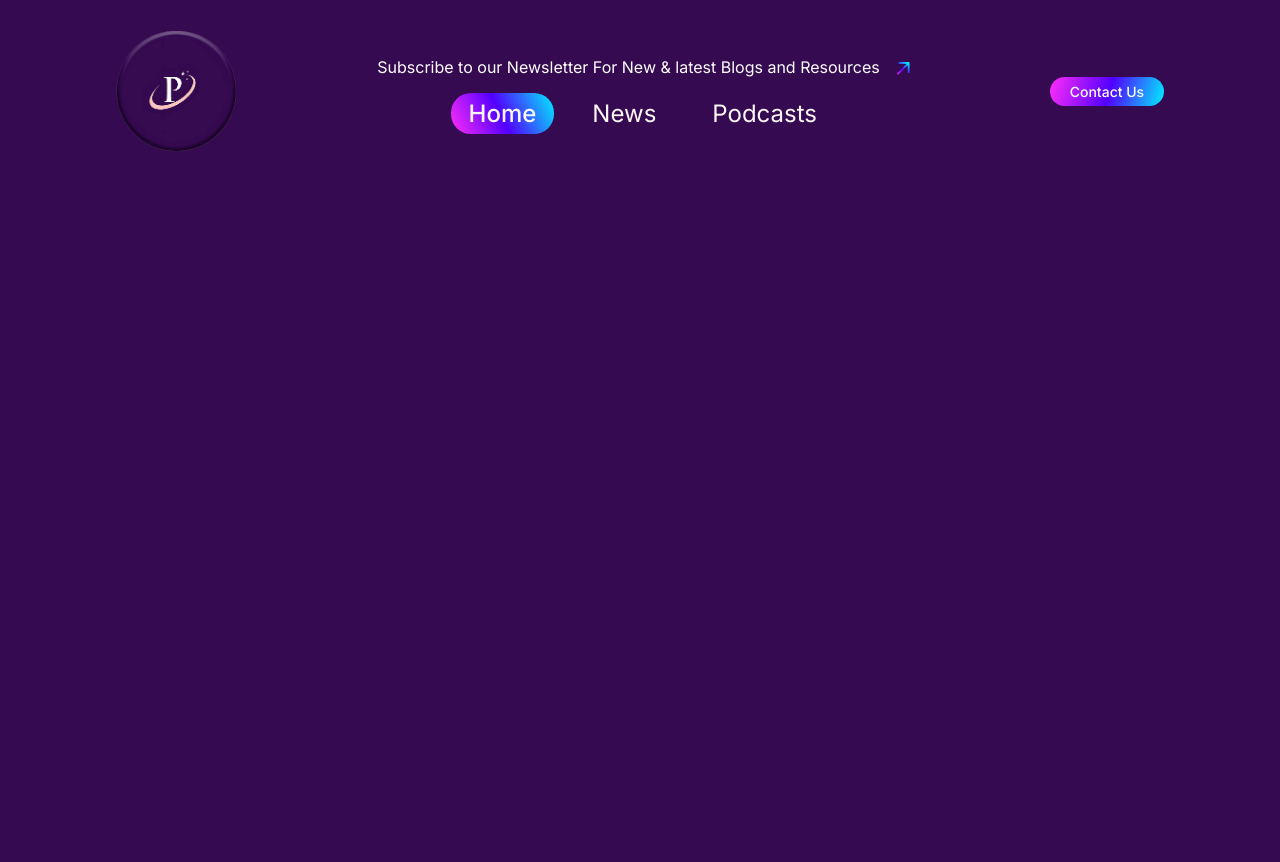
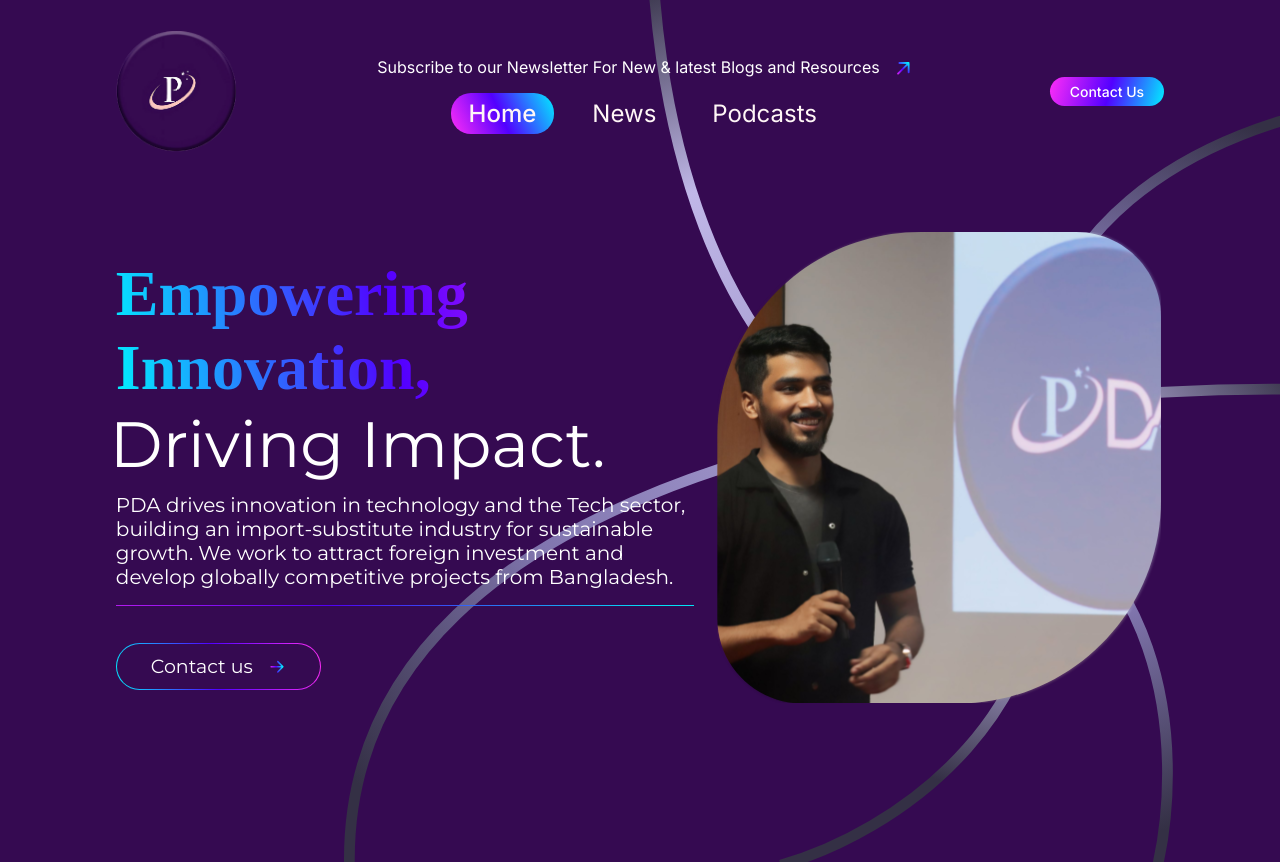
Before and after one commit to MohammadYasin74630/pda-landing-page, a plain HTML site: page index.html in a window 1280 px wide. Before the commit the page ends 800 px from the top, so only its background shows below. Drawn offline with Linux system fonts and the light colour scheme; a web font is replaced by a local one.

Commit message:
hero section created

```diff
--- a/index.html
+++ b/index.html
@@ -53,6 +53,56 @@
         </nav>
     </header>
 
+    <main class="container">
+        <!-- hero section -->
+        <section class="hero-section">
+            <div class="left-row">
+                <h2 class="heading font-abhaya-libre">Empowering Innovation, </h2>
+                <p class="title">Driving Impact.</p>
+                <p class="description">PDA drives innovation in technology and the Tech sector, building an
+                    import-substitute industry for sustainable growth. We work to attract foreign investment and develop
+                    globally competitive projects from Bangladesh.</p>
+                <img class="devider" src="/assets/icons/gradient-line.svg" alt="gradient divider line">
+                <button>
+                    Contact us
+                    <img src="/assets/icons/gradient-arrow.svg" alt="gradient arrow pointing to the right">
+                </button>
+            </div>
+
+            <div class="right-row">
+                <svg width="532" height="565" viewBox="0 0 532 565" fill="none" xmlns="http://www.w3.org/2000/svg"
+                    xmlns:xlink="http://www.w3.org/1999/xlink">
+                    <defs>
+                        <!-- Define a shadow filter -->
+                        <filter id="my-shadow" x="-50%" y="-50%" width="200%" height="200%">
+                            <feDropShadow dx="1" dy="0" stdDeviation="2" flood-color="black" flood-opacity="0.5" />
+                        </filter>
+                    </defs>
+                    <mask id="mask0_601_43" style="mask-type:alpha" maskUnits="userSpaceOnUse" x="4" y="0" width="524"
+                        height="557">
+                        <path
+                            d="M528 100C528 44.7715 483.228 0 428 0H244C111.452 0 4 107.452 4 240V457C4 512.228 48.7715 557 104 557H288C420.548 557 528 449.548 528 317V100Z"
+                            fill="#A3A3A3" filter="url(#my-shadow)" />
+                    </mask>
+                    <g mask="url(#mask0_601_43)">
+                        <rect x="-176" y="-65" width="720" height="874" fill="url(#pattern0_601_43)" />
+                    </g>
+                    <defs>
+                        <pattern id="pattern0_601_43" patternContentUnits="objectBoundingBox" width="1.31098"
+                            height="0.71968">
+                            <use xlink:href="#image0_601_43" transform="scale(0.000376719 0.000310341)" />
+                        </pattern>
+                        <image id="image0_601_43" width="3480" height="2319" preserveAspectRatio="none" href="/assets/images/img1.jpg" />
+                        <title>Smiling man in a black shirt against a PDA-branded background</title>
+                    </defs>
+                </svg>
+                <img class="bg-effect" src="/assets/icons/ray-lines.svg" alt="random lines behind the hero image"
+                    width="872" height="853">
+            </div>
+        </section>
+
+    </main>
+
 </body>
 
 </html>
--- a/style.css
+++ b/style.css
@@ -215,3 +215,126 @@ header .active {
     }
 
 }
+
+/* hero section */
+
+.hero-section {
+    display: flex;
+    flex-direction: column;
+    justify-content: space-between;
+    align-items: center;
+    gap: 20px;
+    margin: 40px 0;
+}
+
+@media screen and (min-width: 1600px) {
+
+    .hero-section .left-row {
+        margin-left: 100px;
+    }
+}
+
+.hero-section .heading {
+    font-size: 44px;
+    font-weight: 800;
+    background: linear-gradient(80deg, #00F0FF 0%, #5200FF 48%, #FF2DF7 100%);
+    background-clip: text;
+    color: transparent;
+}
+
+.hero-section .title {
+    font-size: 44px;
+    margin-left: -6px;
+}
+
+@media screen and (min-width: 1024px) {
+
+    .hero-section {
+        width: 91%;
+        flex-direction: row;
+        margin: 80px auto;
+    }
+
+    .hero-section .heading {
+        font-size: 64px;
+    }
+
+    .hero-section .title {
+        font-size: 64px;
+    }
+}
+
+.hero-section .description {
+    max-width: 50ch;
+    font-size: 20px;
+    margin-top: 10px;
+}
+
+.hero-section .devider {
+    width: 100%;
+    min-height: 1px;
+}
+
+.hero-section .left-row>img {
+    display: block;
+    margin-top: 16px;
+    margin-bottom: 37px;
+}
+
+.hero-section .left-row button {
+    display: flex;
+    align-items: center;
+    gap: 15px;
+    padding: 11px 34px;
+    border-radius: 24px;
+    color: white;
+    font-size: 19px;
+    background: linear-gradient(to left, #350A51, #350A51) padding-box,
+        linear-gradient(80deg, #00F0FF 0%, #5200FF 48%, #FF2DF7 100%) border-box;
+    border: 1px solid transparent;
+}
+
+.hero-section .left-row button img {
+    width: 18px;
+    height: 18px;
+    object-fit: cover;
+}
+
+.hero-section .right-row {
+    max-width: 662px;
+}
+
+@media screen and (max-width: 1023px) {
+
+    .hero-section .right-row {
+        order: -1;
+        width: 100%;
+    }
+}
+
+.hero-section .right-row svg {
+    width: 100%;
+    height: 100%;
+}
+
+.hero-section .right-row img {
+    width: 100%;
+}
+
+.hero-section .right-row .bg-effect {
+    max-width: 936px;
+    max-height: 892px;
+    width: 100%;
+    height: auto;
+    object-fit: cover;
+    position: absolute;
+    top: 140px;
+    right: 0px;
+    z-index: -1;
+}
+
+@media screen and (min-width: 768px) {
+    .hero-section .right-row .bg-effect {
+        top: -60px;
+    }
+}
```
